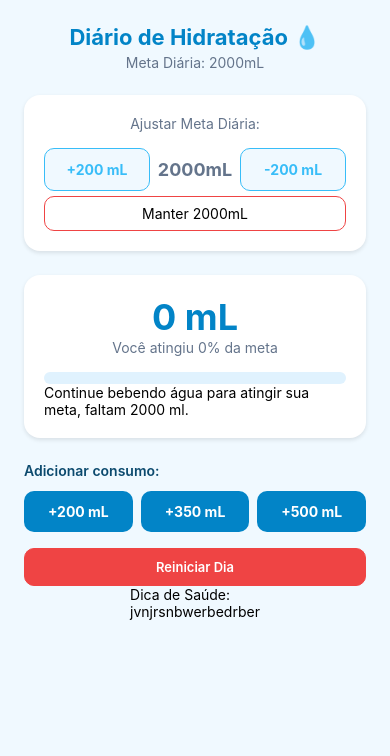
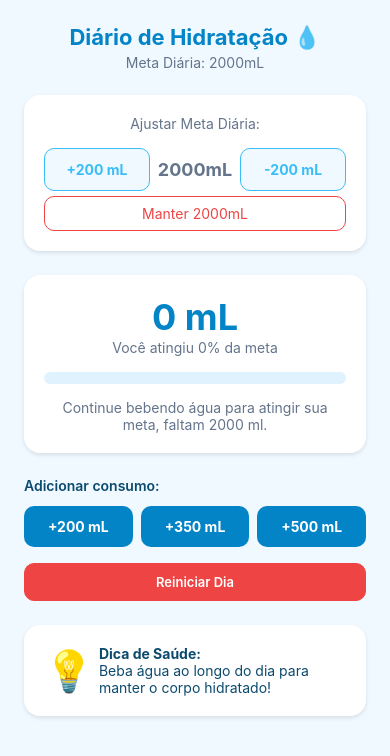
Before and after one commit to fernandagml/diario-hidratacao, a React Native app: screen / in a window 390 px wide. Shown: the top 756 px of the page. Built offline with nearby package versions, Linux system fonts and the light colour scheme.

Commit message:
Finalização do CSS do componente HealthSent.

```diff
--- a/App.jsx
+++ b/App.jsx
@@ -4,7 +4,7 @@ import { Header } from "./src/components/Header";
 import { ActionButton } from "./src/components/ActionButtons";
 import { WaterProgress } from "./src/components/WaterProgress";
 import { WaterGoal } from "./src/components/WaterGoal";
-import { Health } from "./src/components/Health";
+import { HealthSent } from "./src/components/HealthSent";
 import { SafeAreaProvider, SafeAreaView } from "react-native-safe-area-context";
 import { useState } from "react";
 
@@ -42,7 +42,7 @@ export default function App() {
           <WaterGoal onAdd={handleAddGoal} onExc={handleExcGoal} goal={goal} onReset={handleResetGoal}/>
           <WaterProgress goal={goal} waterProgress={consumed}/>
           <ActionButton onAdd={handleAddWater} onReset={handleReset}/>
-          <Health />
+          <HealthSent />
         </View>
 
       </SafeAreaView>
--- a/src/components/Health.jsx
+++ /dev/null
@@ -1,11 +0,0 @@
-import { StyleSheet, View, Text } from "react-native";
-import { COLORS } from '../constants/colors'
-
-export function Health() {
-    return (
-        <View>
-            <Text>Dica de Saúde:</Text>
-            <Text>jvnjrsnbwerbedrber</Text>
-        </View>
-    );
-};
--- /dev/null
+++ b/src/components/HealthSent.jsx
@@ -0,0 +1,47 @@
+import { StyleSheet, View, Text } from "react-native";
+import { COLORS } from '../constants/colors'
+
+export function HealthSent() {
+    return (
+        <View style={styles.card}>
+            <Text style={styles.icon}>💡</Text>
+            <View style={styles.clue}>
+                <Text style={styles.titleText}>Dica de Saúde:</Text>
+                <Text style={styles.clueText}>Beba água ao longo do dia para manter o corpo hidratado!</Text>
+            </View>
+        </View>
+    );
+};
+
+const styles = StyleSheet.create({
+    card: {
+        backgroundColor: COLORS.cardBg,
+        borderRadius: 16,
+        padding: 20,
+        width: '100%',
+        alignItems: 'center',
+        marginBottom: 24,
+        marginTop: 24,
+        elevation: 3,
+        shadowColor: '#000',
+        shadowOffset: { width: 0, height: 2 },
+        shadowOpacity: 0.1,
+        shadowRadius: 4,
+        flexDirection: 'row',
+    },
+    icon: {
+        fontSize: 40,
+        marginRight: 5,
+    },
+    clue: {
+        width: 220,
+    },
+    titleText: {
+        color: COLORS.textMain,
+        fontWeight: 'bold',
+        fontSize: 14,
+    },
+    clueText: {
+        color: COLORS.textMain,
+    }
+})
--- a/src/components/WaterGoal.jsx
+++ b/src/components/WaterGoal.jsx
@@ -76,5 +76,8 @@ const styles = StyleSheet.create({
         borderRadius: 10,
         paddingVertical: 8,
         alignItems: 'center',
-    }
+    },
+    goalButtonText: {
+        color: COLORS.danger,
+    },
 });
--- a/src/components/WaterProgress.jsx
+++ b/src/components/WaterProgress.jsx
@@ -12,7 +12,7 @@ export function WaterProgress({ waterProgress = 0, goal }) {
             <View style={styles.progressBarBackground}>
                 <View style={[styles.progressBarFill, { width: `${percentage}%` }]} />
             </View>
-            <Text>Continue bebendo água para atingir sua meta, faltam {goal - waterProgress} ml.</Text>
+            <Text style={styles.incentiveText}>Continue bebendo água para atingir sua meta, faltam {goal - waterProgress} ml.</Text>
         </View>
     )
 }
@@ -53,4 +53,9 @@ const styles = StyleSheet.create({
         backgroundColor: COLORS.secondary,
         borderRadius: 6,
     },
+    incentiveText:{
+        color: COLORS.textMuted,
+        textAlign: 'center',
+        marginTop: 15,
+    },
 });
```
